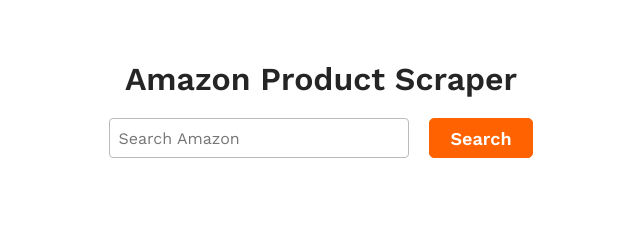
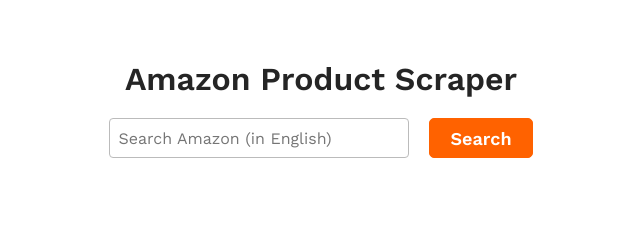
Before and after one commit to matheusfdosan/amazon-scraper-app, a website built with Vite: page front-end/index.html in a window 1280 px wide. Shown: the top 240 px of the page, 319-959 px from the left. Built offline with nearby package versions, Linux system fonts and the light colour scheme.

Commit message:
in english please

```diff
--- a/front-end/index.html
+++ b/front-end/index.html
@@ -20,7 +20,7 @@
       <h1>Amazon Product Scraper</h1>
 
       <form id="search-section">
-        <input type="text" placeholder="Search Amazon" id="search-input" />
+        <input type="text" placeholder="Search Amazon (in English)" id="search-input" />
         <span>
           <button id="search-btn" type="submit">Search</button>
           <img src="/loading.gif" alt="loading" id="loading" />
```
